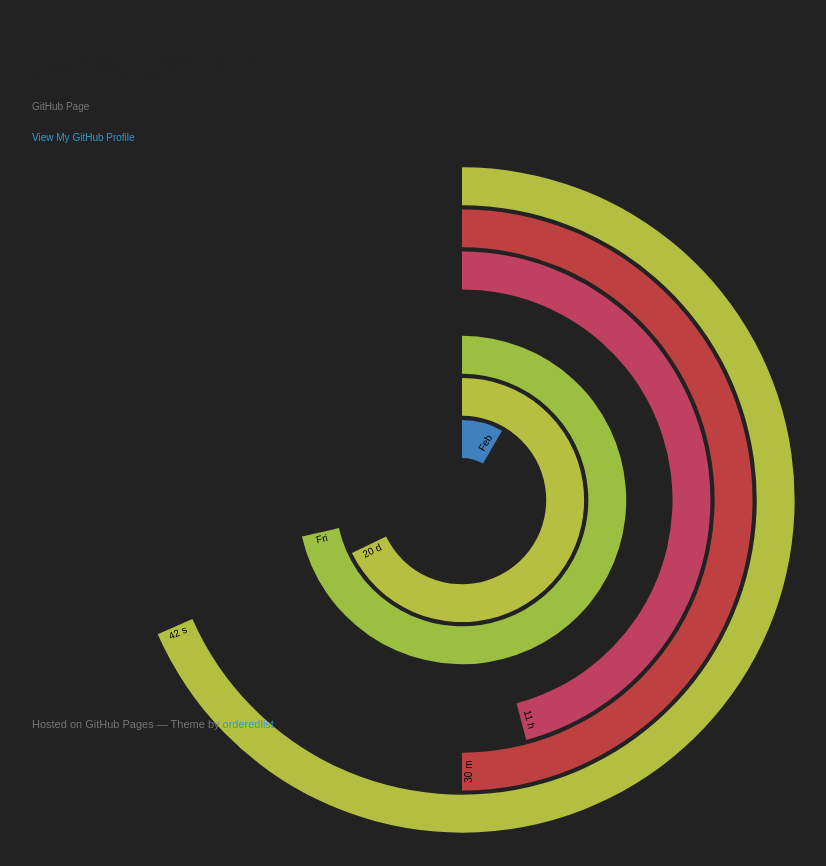
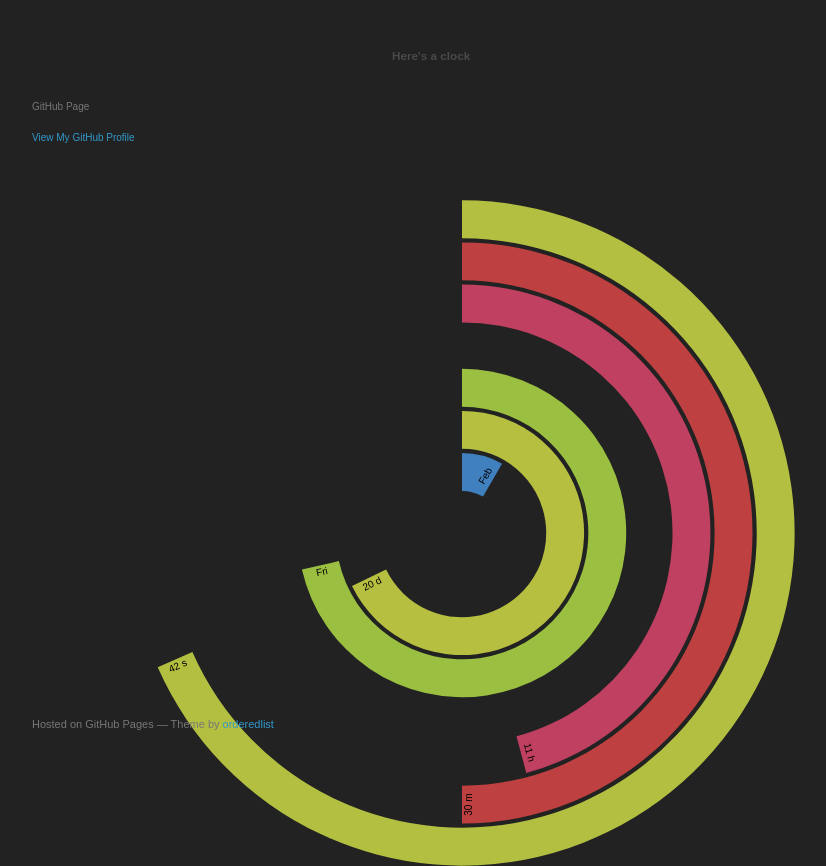
Before and after one commit to jlucktay/jlucktay.github.io, a plain HTML site: page d3js.html in a window 1280 px wide. Shown: the top 866 px of the page, without its empty margins (178-1004 px from the left). Drawn offline with nearby package versions, Linux system fonts and the light colour scheme.

Commit message:
Mod d3js

```diff
--- a/d3js.html
+++ b/d3js.html
@@ -1,7 +1,7 @@
 <!DOCTYPE html>
   <head>
     <meta charset="utf-8">
-    <meta http-equiv="X-UA-Compatible" content="chrome=1">
+    <meta http-equiv="X-UA-Compatible" content="chrome=1" IE="edge">
     <title>d3.js jlucktay</title>
 
     <link rel="stylesheet" href="stylesheets/styles.css">
@@ -50,7 +50,7 @@
 
       </header>
       <section>
-
+<h3>Here's a clock</h3>
 <div id="credit">Inspired by <a href="http://blog.pixelbreaker.com/polarclock/">pixelbreaker</a>.</div>
 <script src="http://d3js.org/d3.v3.js"></script>
 <script>
```
